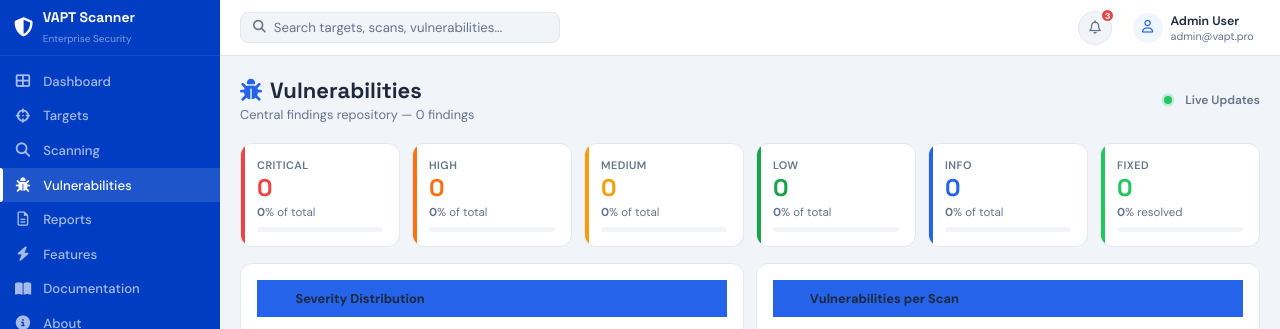
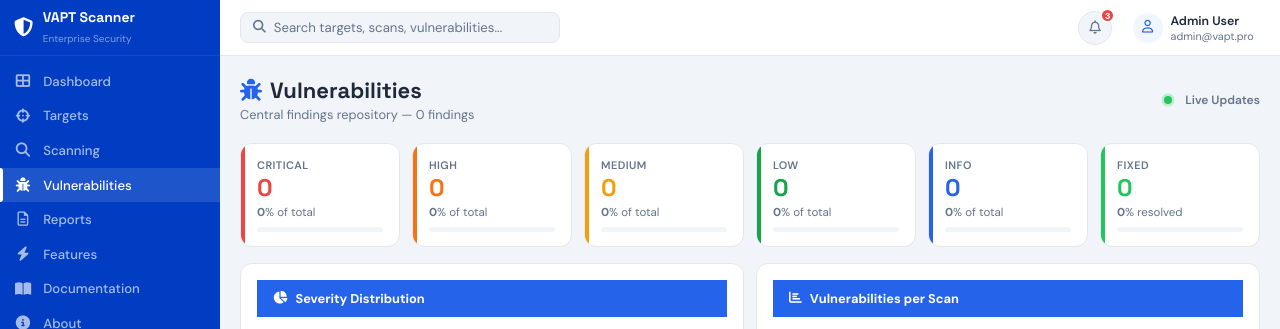
Before and after one commit to pooja2520/vapt-fr, a Flask app: page /vulnerabilities in a window 1280 px wide. Shown: the top 329 px of the page. Run offline with Flask 3, Linux system fonts and the light colour scheme; the visitor is signed in with stand-in values (Sample User, id 1); data that the repository does not hold is empty.

Commit message:
update: chart color changing

```diff
--- a/templates/vulnerabilities.html
+++ b/templates/vulnerabilities.html
@@ -27,7 +27,7 @@
 /* ── Charts Row ────────────────────────────────── */
 .charts-row{display:grid;grid-template-columns:1fr 1fr;gap:.75rem;margin-bottom:1rem;min-width:0;}
 .chart-card{background:#fff;border:1px solid var(--border);border-radius:12px;padding:1rem;min-width:0;overflow:hidden;}
-.chart-card .ch{font-size:.8rem;font-weight:700;color:var(--text);margin-bottom:.75rem;display:flex;align-items:center;gap:.5rem;}
+.chart-card .ch{font-size:.8rem;font-weight:700;color:#fff;margin-bottom:.75rem;display:flex;align-items:center;gap:.5rem;}
 .chart-wrap{position:relative;height:220px;width:100%;min-width:0;overflow:hidden;}
 @media(max-width:1100px){.chart-wrap{height:200px;}}
 @media(max-width:900px){.charts-row{grid-template-columns:1fr;}.chart-wrap{height:220px;}}
@@ -115,11 +115,11 @@
   <!-- Charts -->
   <div class="charts-row">
     <div class="chart-card">
-      <div class="ch"><i class="fa-solid fa-chart-pie" style="color:var(--blue)"></i> Severity Distribution</div>
+      <div class="ch"><i class="fa-solid fa-chart-pie" style="color:#fff"></i> Severity Distribution</div>
       <div class="chart-wrap"><canvas id="chartPie"></canvas></div>
     </div>
     <div class="chart-card">
-      <div class="ch"><i class="fa-solid fa-chart-bar" style="color:var(--blue)"></i> Vulnerabilities per Scan</div>
+      <div class="ch"><i class="fa-solid fa-chart-bar" style="color:#fff"></i> Vulnerabilities per Scan</div>
       <div class="chart-wrap"><canvas id="chartBar"></canvas></div>
     </div>
   </div>
```
